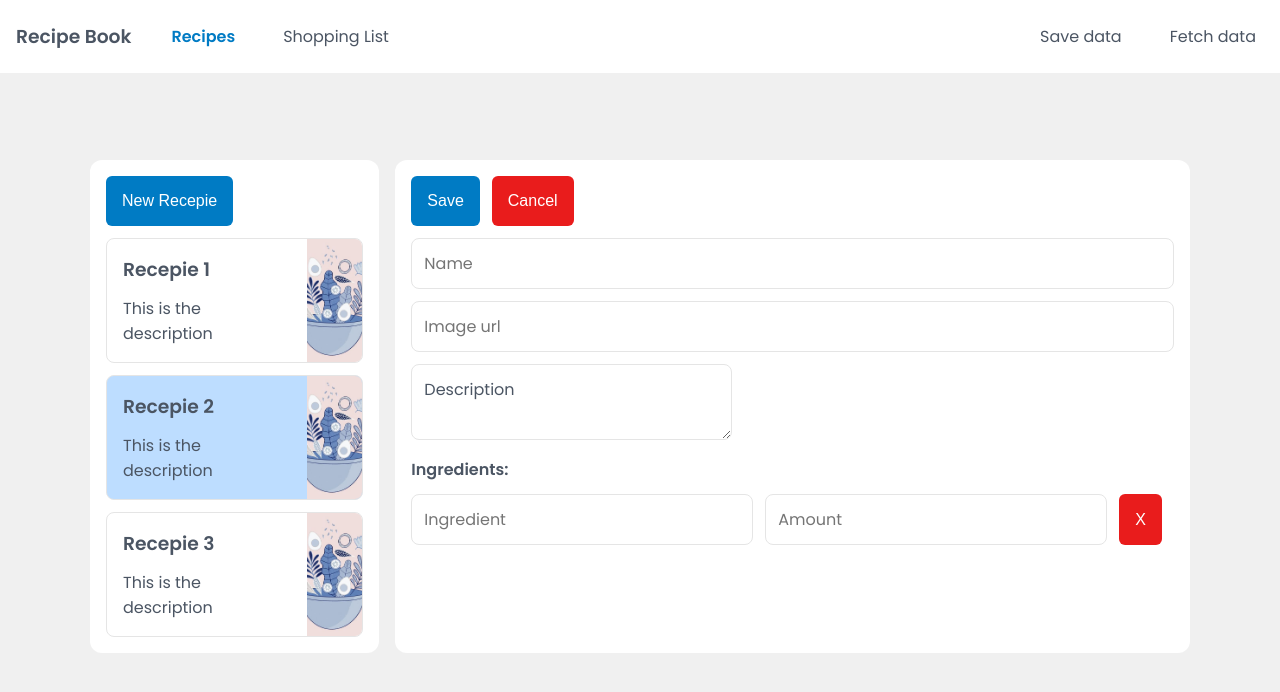
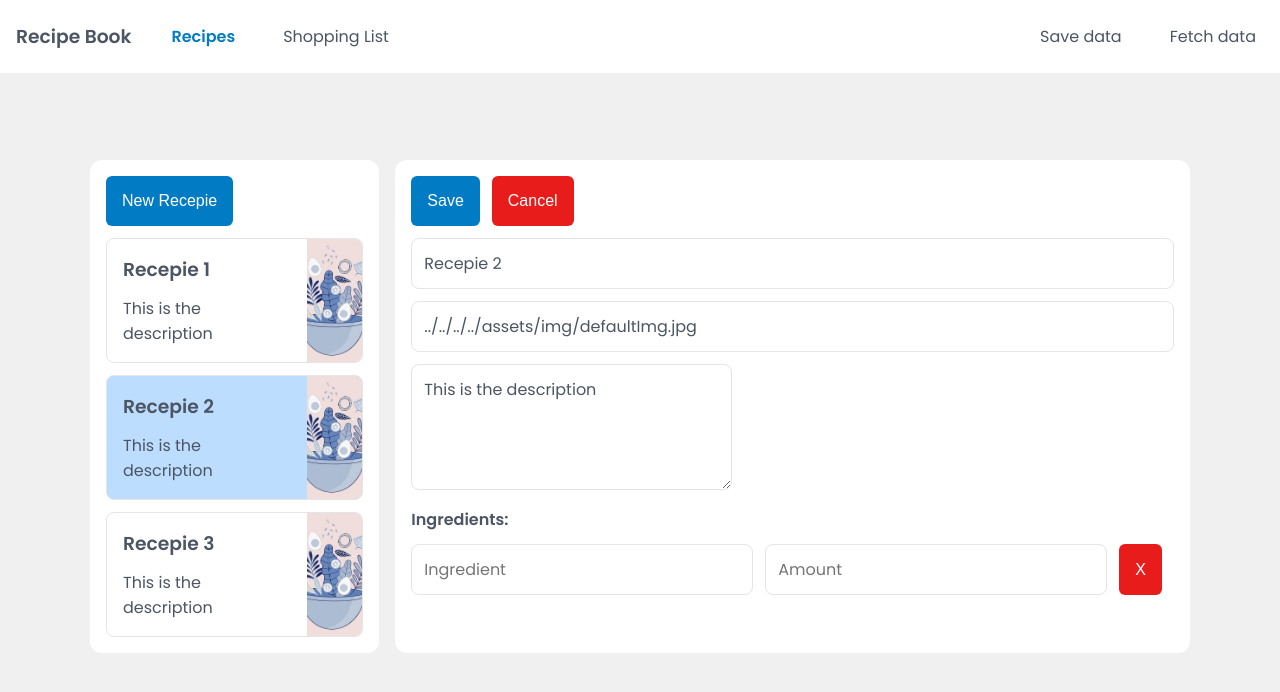
Before and after one commit to srgibosque/recepies-app, an Angular app: page /recipes/1/edit in a window 1280 px wide. Shown: the top 692 px of the page. Built offline with nearby package versions, Linux system fonts and the light colour scheme.

Commit message:
populating editing recipes form

```diff
--- a/src/app/app.module.ts
+++ b/src/app/app.module.ts
@@ -14,7 +14,7 @@ import { RecipeService } from './services/recipe.service';
 import { ShoppingListService } from './services/shopping-list.service';
 import { RecipeStartComponent } from './components/recepies/recipe-start/recipe-start.component';
 import { RecipeEditComponent } from './components/recepies/recipe-edit/recipe-edit.component';
-import { FormsModule } from '@angular/forms';
+import { FormsModule, ReactiveFormsModule } from '@angular/forms';
 
 @NgModule({
   declarations: [
@@ -33,6 +33,7 @@ import { FormsModule } from '@angular/forms';
     BrowserModule,
     AppRoutingModule,
     FormsModule,
+    ReactiveFormsModule,
   ],
   providers: [
     provideClientHydration(),
--- a/src/app/components/recepies/recipe-edit/recipe-edit.component.html
+++ b/src/app/components/recepies/recipe-edit/recipe-edit.component.html
@@ -1,14 +1,14 @@
-<form>
+<form [formGroup] ="recipeForm" (ngSubmit) ="onSubmit()">
   <div>
     <button type="submit">Save</button>
     <button type="button" class="btn-danger">Cancel</button>
   </div>
 
   <div class="form-controls">
-    <input type="text" placeholder="Name">
-    <input type="text" placeholder="Image url">
+    <input type="text" placeholder="Name" formControlName="name">
+    <input type="text" placeholder="Image url" formControlName="imagePath">
     <img src="" alt="">
-    <Textarea>Description</Textarea>
+    <textarea type="text" formControlName="description" rows="4">Description</textarea>
     <h4>Ingredients:</h4>
     <div class="ingredient-row">
       <input type="text" placeholder="Ingredient">
--- a/src/app/components/recepies/recipe-edit/recipe-edit.component.ts
+++ b/src/app/components/recepies/recipe-edit/recipe-edit.component.ts
@@ -1,5 +1,8 @@
 import { Component, OnInit } from '@angular/core';
+import { FormControl, FormGroup } from '@angular/forms';
 import { ActivatedRoute, Params } from '@angular/router';
+
+import { RecipeService } from '../../../services/recipe.service';
 
 @Component({
   selector: 'app-recipe-edit',
@@ -9,13 +12,39 @@ import { ActivatedRoute, Params } from '@angular/router';
 export class RecipeEditComponent implements OnInit{
   id!: number;
   editMode: boolean = false;
-  constructor(private route: ActivatedRoute){}
+  recipeForm!: FormGroup;
+
+  constructor(private route: ActivatedRoute, private recipeService: RecipeService){}
 
   ngOnInit() {
     this.route.params
       .subscribe((params: Params) => {
         this.id = +params['id'];
         this.editMode = params['id'] !== null;
+        this.initForm();
       })
   }
+
+  onSubmit(){
+    console.log(this.recipeForm);
+  }
+
+  private initForm() {
+    let recipeName = '';
+    let recipeImagePath = '';
+    let recipeDescription = '';
+
+    if(this.editMode){
+      const recipe = this.recipeService.getRecipe(this.id);
+      recipeName = recipe.name;
+      recipeImagePath = recipe.imagePath;
+      recipeDescription = recipe.description;
+    }
+
+    this.recipeForm = new FormGroup({
+      'name': new FormControl(recipeName),
+      'imagePath': new FormControl(recipeImagePath),
+      'description': new FormControl(recipeDescription),
+    });
+  }
 }
```
